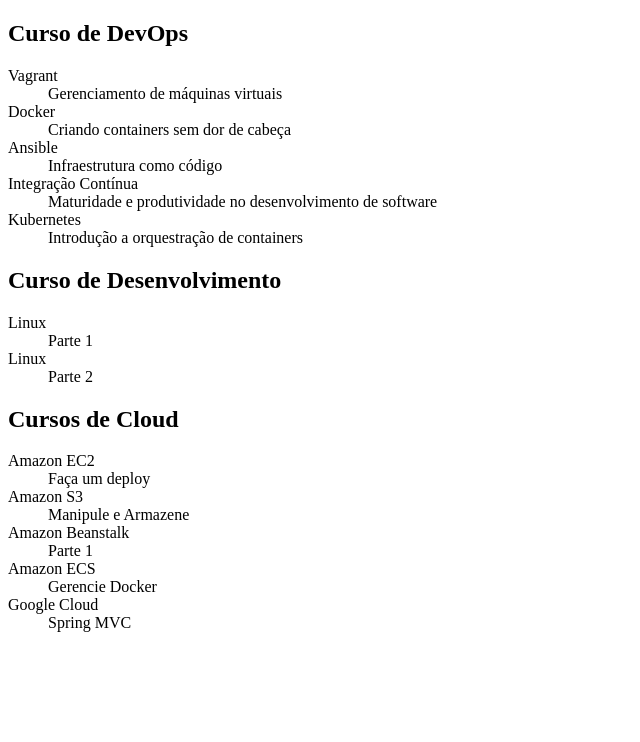
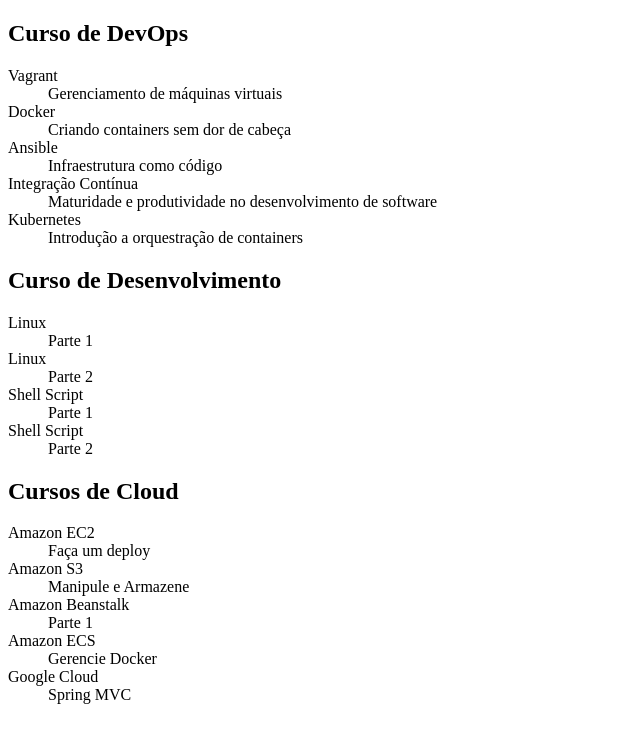
Before and after one commit to SMStempliuc/Learning-Git-GitHub, a plain HTML site: page index.html in a window 1280 px wide. Shown: the whole page, without its empty margins (0-640 px from the left). Drawn offline with Linux system fonts and the light colour scheme.

Commit message:
Corrigindo bug: Cursos de Shell Script adicionados

```diff
--- a/index.html
+++ b/index.html
@@ -32,6 +32,11 @@
         <dt>Linux</dt>
         <dd>Parte 2</dd>
 
+        <dt>Shell Script</dt>
+        <dd>Parte 1</dd>
+
+        <dt>Shell Script</dt>
+        <dd>Parte 2</dd>
     </dl>
 
     <h2> Cursos de Cloud </h2>
```
